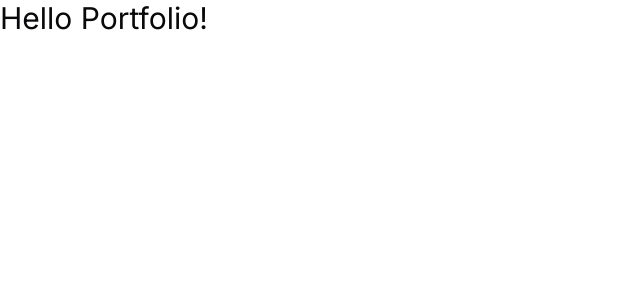
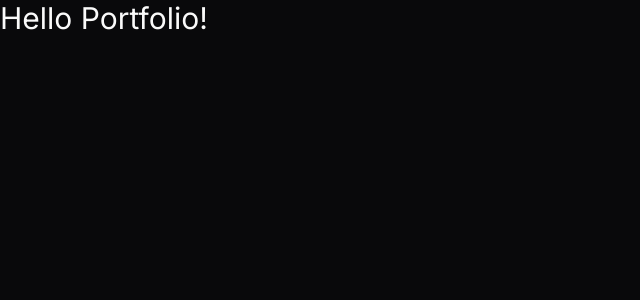
Before and after one commit to gerrcass/nextjs-portfolio, a Next.js app: page / in a window 1280 px wide. Shown: the top 300 px of the page, without its empty margins (0-640 px from the left). Built offline with nearby package versions, Linux system fonts and the light colour scheme.

Commit message:
Add next-themes provider

```diff
--- a/app/layout.tsx
+++ b/app/layout.tsx
@@ -1,6 +1,7 @@
 import type { Metadata } from "next";
 import { Inter } from "next/font/google";
 import "./globals.css";
+import { ThemeProvider } from "./provider";
 
 const inter = Inter({ subsets: ["latin"] });
 
@@ -16,7 +17,16 @@
 }>) {
   return (
     <html lang="en">
-      <body className={inter.className}>{children}</body>
+      <body className={inter.className}>
+        <ThemeProvider
+          attribute="class"
+          defaultTheme="dark"
+          enableSystem
+          disableTransitionOnChange
+        >
+          {children}
+        </ThemeProvider>
+      </body>
     </html>
   );
 }
--- /dev/null
+++ b/app/provider.tsx
@@ -0,0 +1,9 @@
+"use client";
+
+import * as React from "react";
+import { ThemeProvider as NextThemesProvider } from "next-themes";
+import { type ThemeProviderProps } from "next-themes/dist/types";
+
+export function ThemeProvider({ children, ...props }: ThemeProviderProps) {
+  return <NextThemesProvider {...props}>{children}</NextThemesProvider>;
+}
```
